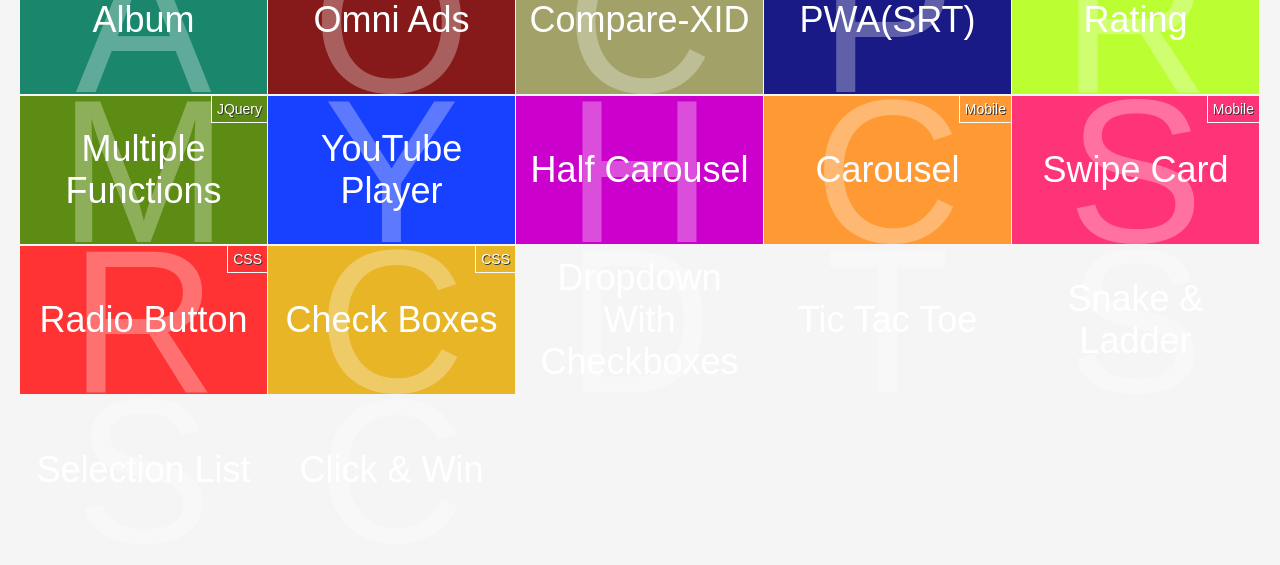
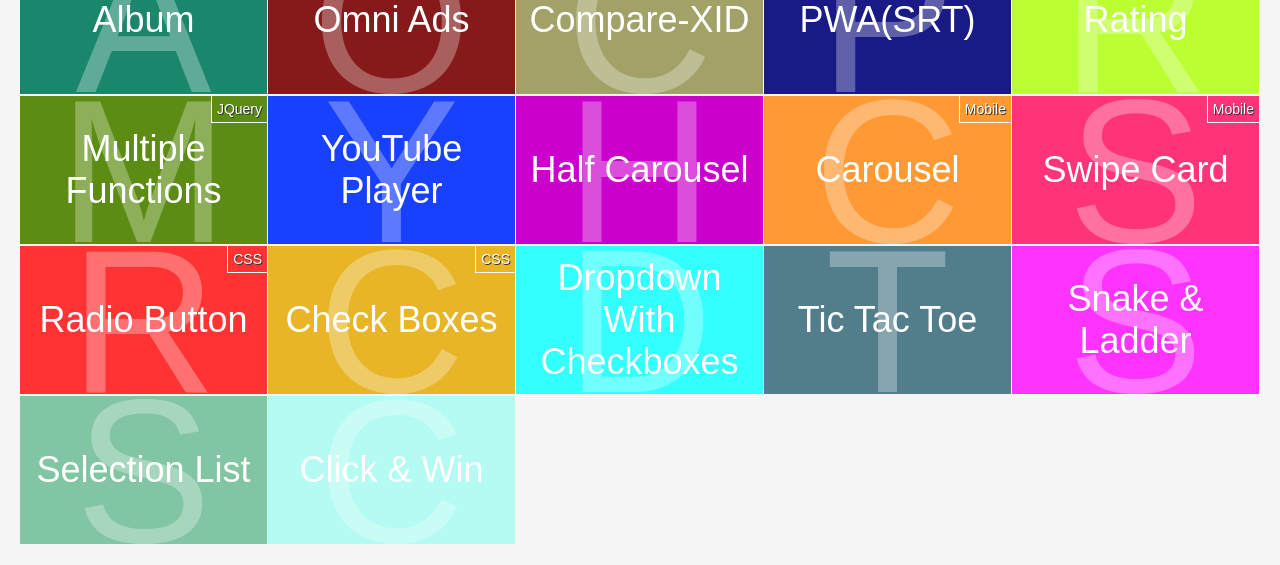
Before and after one commit to cout3/varunagarwal172.github.io, a PHP site: page / in a window 1280 px wide. Shown: the part 634-1199 px from the top of the page. Run offline with PHP 8.4, Linux system fonts and the light colour scheme.

Commit message:
updated css as per new changes
Add new tiles css for the dashboard

```diff
--- a/style.css
+++ b/style.css
@@ -132,6 +132,33 @@
 .plugins:nth-child(27) {
   background-color: #e8b527;
 }
+.plugins:nth-child(28) {
+  background-color: #33ffff;
+}
+.plugins:nth-child(29) {
+  background-color: #527e8b;
+}
+.plugins:nth-child(30) {
+  background-color: #ff33ff;
+}
+.plugins:nth-child(31) {
+  background-color: #81c5a3;
+}
+.plugins:nth-child(32) {
+  background-color: #b3fbf3;
+}
+.plugins:nth-child(33) {
+  background-color: #513c8c;
+}
+.plugins:nth-child(34) {
+  background-color: #17ff41;
+}
+.plugins:nth-child(35) {
+  background-color: #3fc34e;
+}
+.plugins:nth-child(36) {
+  background-color: #99ff33;
+}
 .plugins span {
   position: relative;
   z-index: 1;
@@ -148,7 +175,7 @@
   -ms-transform: translate(-50%, -50%);
   -o-transform: translate(-50%, -50%);
   transform: translate(-50%, -50%);
-  opacity: .3;
+  opacity: 0.3;
   z-index: 0;
 }
 .pluginName {
```
